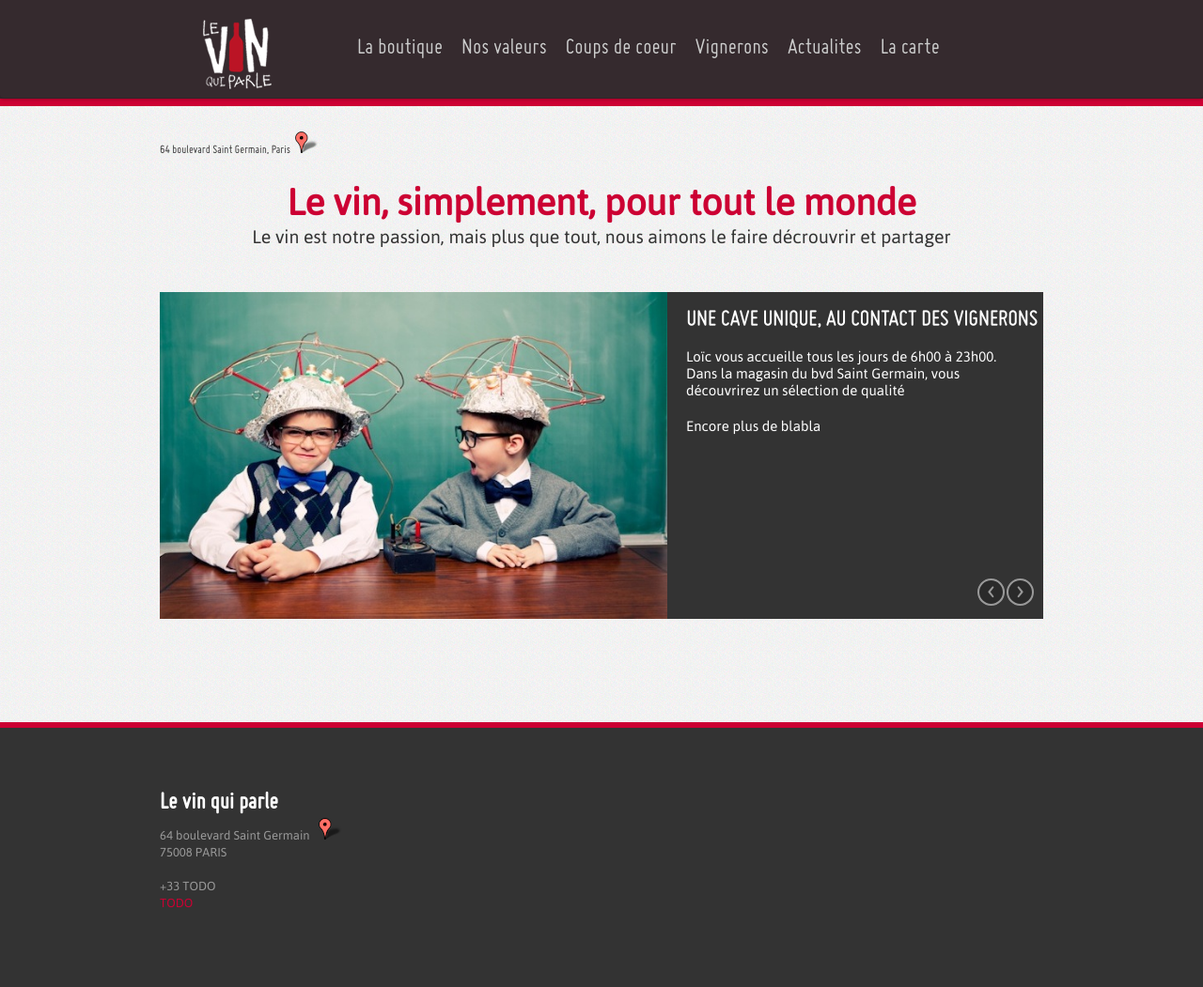
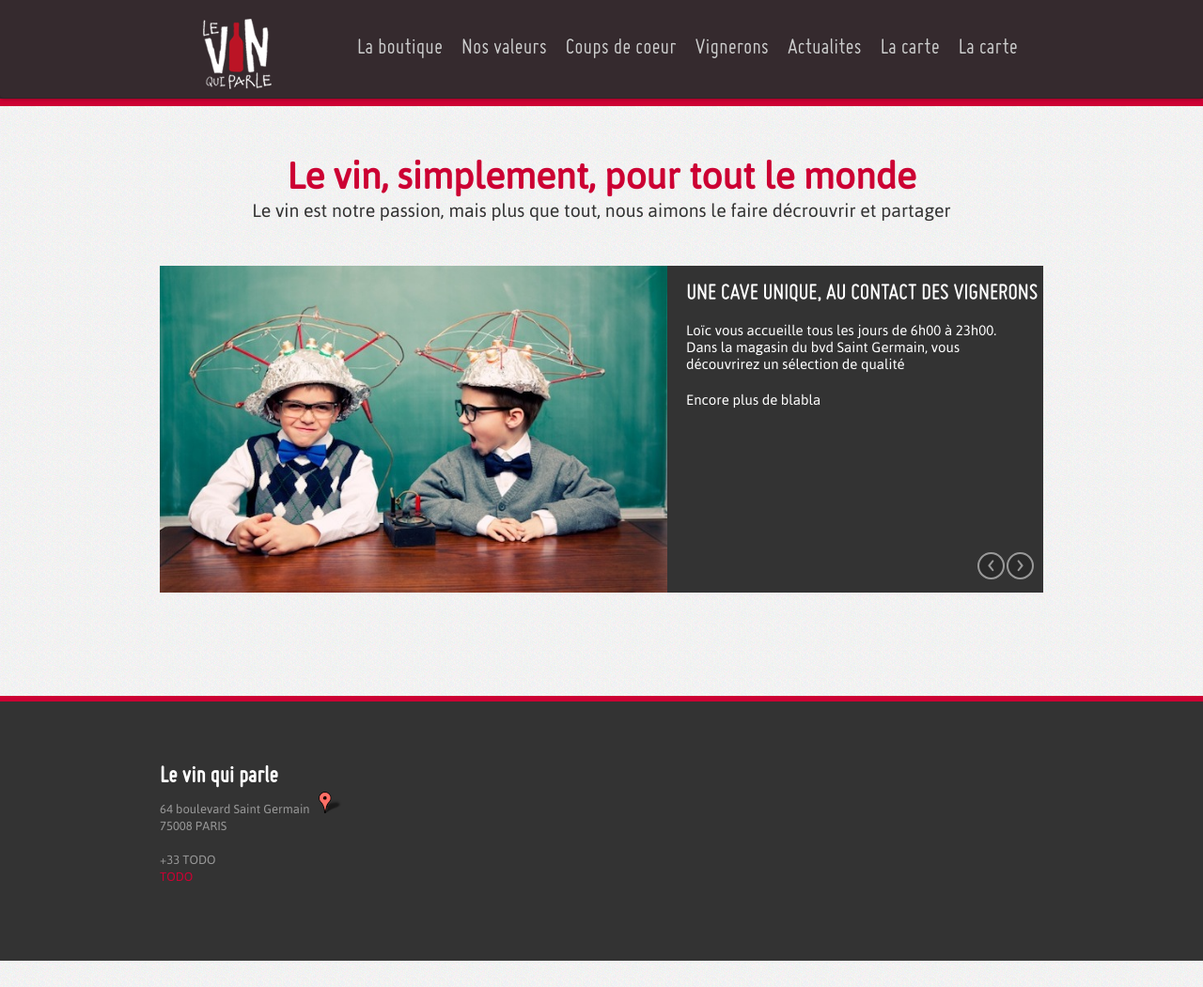
Before and after one commit to plopez/le-vin-qui-parle, a Jekyll site: the page built from index.html, in a window 1280 px wide. Shown: the whole page at 94% size. Built offline with Jekyll 4.4.1, drawn with Linux system fonts in a browser that asks for light colours.

Commit message:
Travail Loic

```diff
--- a/_layouts/main.html
+++ b/_layouts/main.html
@@ -81,12 +81,11 @@
                                         href="actualite.html">Actualites</a></li>
                                 <li class="{% if page.title contains 'carte' %}active{% endif %}"><a
                                         href="carte.html">La carte</a></li>
+                                <li class="{% if page.title contains 'carte' %}active{% endif %}"><a
+                                        href="carte.html">La carte</a></li>
                             </ul>
                         </div>
                     </div>
-                    <div class="row"><div class="span12">
-                    64 boulevard Saint Germain, Paris &nbsp;<a href="http://goo.gl/maps/ELtbF"><img src="images/marker.png" alt="64 boulevard Saint Germain"></a>
-                    </div></div>
                 </div>
             </div>
         </div>
```
